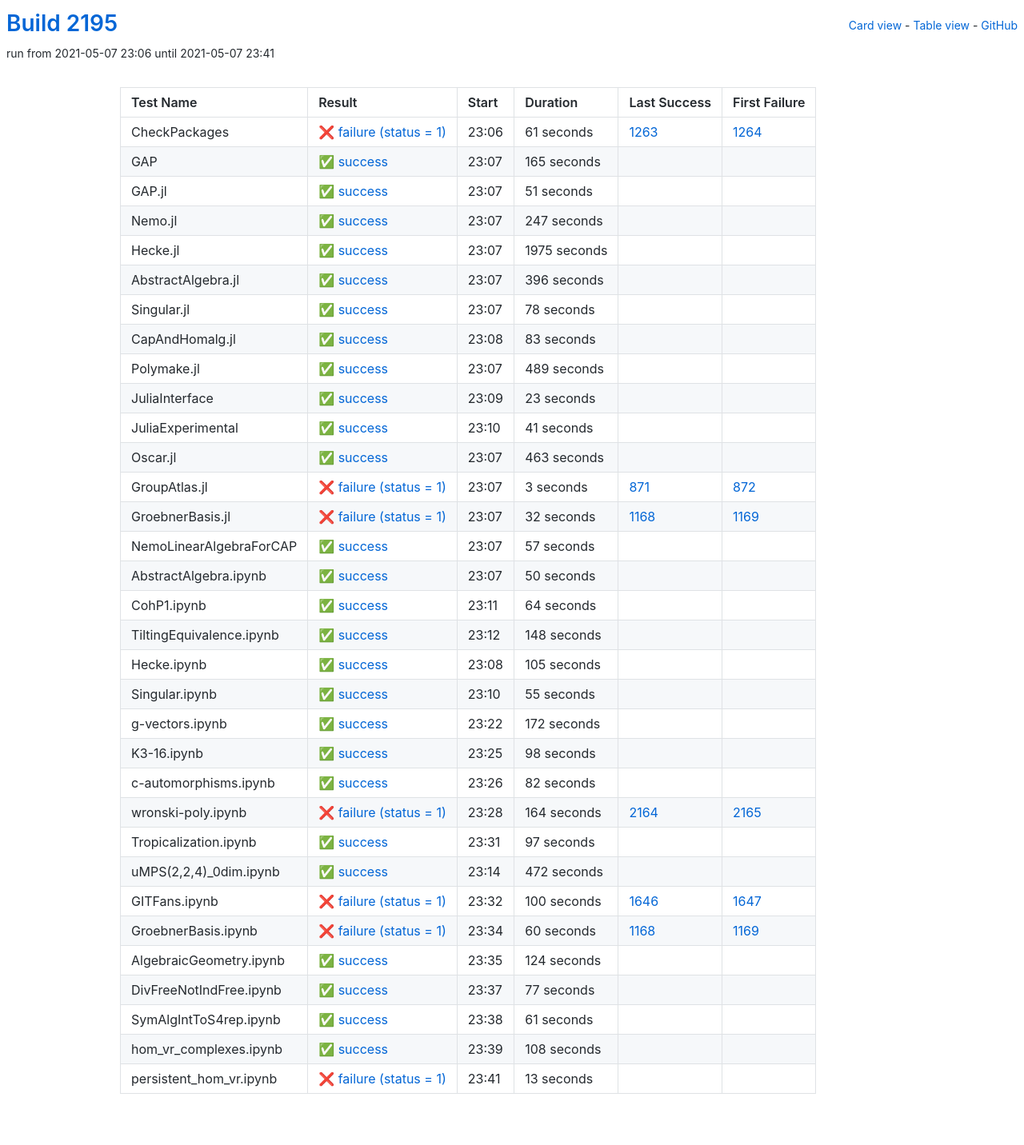
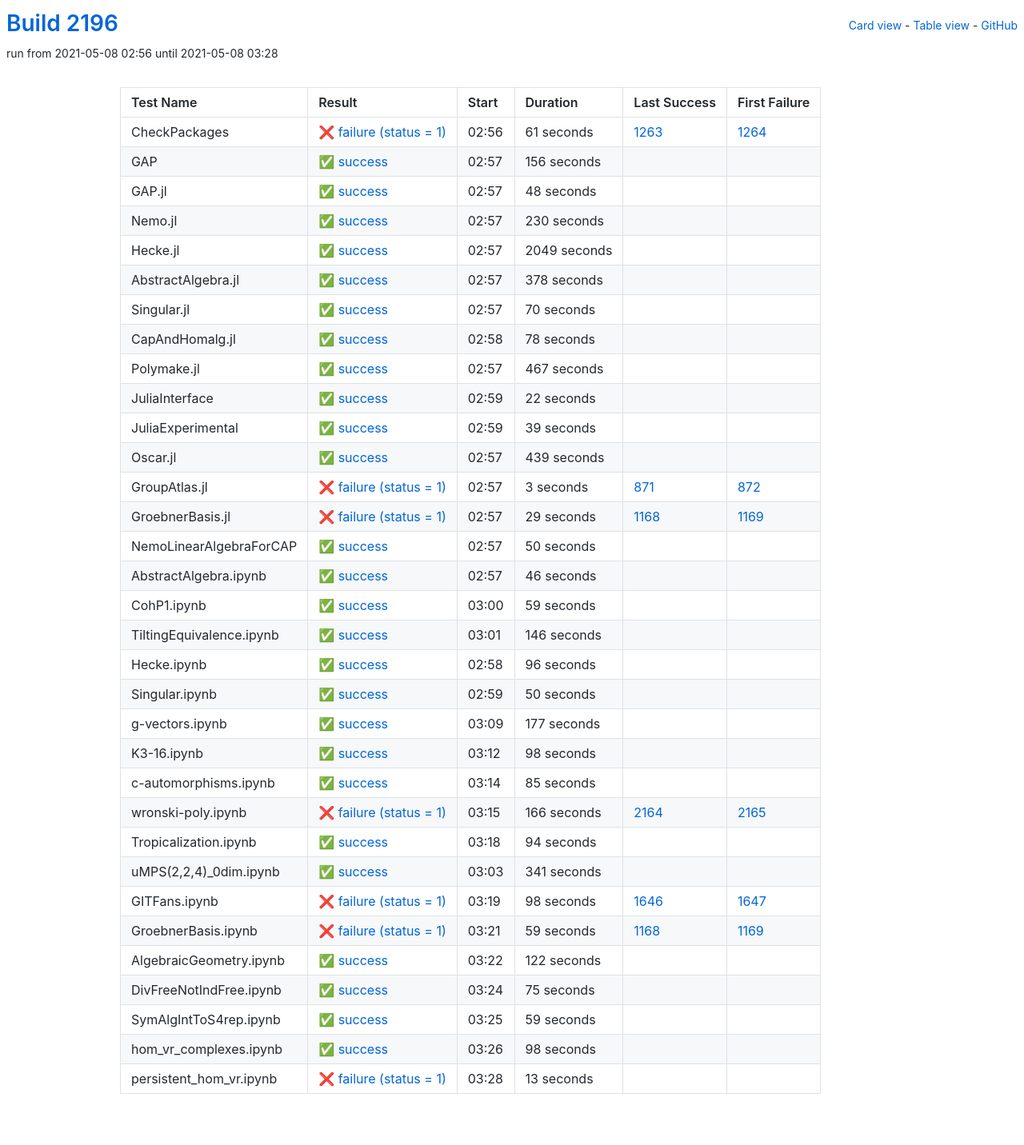
Before and after one commit to oscar-system/oscar-ci-status-stable, a Jekyll site: the page built from table.html, in a window 1280 px wide. Shown: the whole page at 80% size. Built offline with Jekyll 4.4.1, drawn with Linux system fonts in a browser that asks for light colours.

Commit message:
Build #2196

```diff
--- a/_data/ci.yml
+++ b/_data/ci.yml
@@ -1,6 +1,6 @@
 ---
-build: 2195
-build_url: https://oscarci.mathematik.uni-kl.de/job/oscar-stable/2195/
+build: 2196
+build_url: https://oscarci.mathematik.uni-kl.de/job/oscar-stable/2196/
 job: oscar-stable
 organization: oscar-system
 repo: oscar-ci-status-stable
@@ -8,8 +8,8 @@ repourl: https://github.com/oscar-system/oscar-ci-status-stable
 tests:
 - name: CheckPackages
   id: checkpackages
-  log: https://oscarci.mathematik.uni-kl.de/job/oscar-stable/2195/artifact/logs/build-2195/CheckPackages.log
-  start: 2021-05-07 23:06
+  log: https://oscarci.mathematik.uni-kl.de/job/oscar-stable/2196/artifact/logs/build-2196/CheckPackages.log
+  start: 2021-05-08 02:56
   success: false
   exitcode: 1
   status: failure
@@ -20,68 +20,80 @@ tests:
   first_failure_url: https://oscarci.mathematik.uni-kl.de/job/oscar-stable/1264/
 - name: GAP
   id: gap
-  log: https://oscarci.mathematik.uni-kl.de/job/oscar-stable/2195/artifact/logs/build-2195/GAP.log
-  start: 2021-05-07 23:07
+  log: https://oscarci.mathematik.uni-kl.de/job/oscar-stable/2196/artifact/logs/build-2196/GAP.log
+  start: 2021-05-08 02:57
   success: true
   exitcode: 0
   status: success
-  duration: 165
+  duration: 156
   last_success: false
   last_success_url:
   first_failure: false
   first_failure_url:
 - name: GAP.jl
   id: gap-jl
-  log: https://oscarci.mathematik.uni-kl.de/job/oscar-stable/2195/artifact/logs/build-2195/GAP.jl.log
-  start: 2021-05-07 23:07
+  log: https://oscarci.mathematik.uni-kl.de/job/oscar-stable/2196/artifact/logs/build-2196/GAP.jl.log
+  start: 2021-05-08 02:57
   success: true
   exitcode: 0
   status: success
-  duration: 51
+  duration: 48
   last_success: false
   last_success_url:
   first_failure: false
   first_failure_url:
 - name: Nemo.jl
   id: nemo-jl
-  log: https://oscarci.mathematik.uni-kl.de/job/oscar-stable/2195/artifact/logs/build-2195/Nemo.jl.log
-  start: 2021-05-07 23:07
+  log: https://oscarci.mathematik.uni-kl.de/job/oscar-stable/2196/artifact/logs/build-2196/Nemo.jl.log
+  start: 2021-05-08 02:57
   success: true
   exitcode: 0
   status: success
-  duration: 247
+  duration: 230
   last_success: false
   last_success_url:
   first_failure: false
   first_failure_url:
 - name: Hecke.jl
   id: hecke-jl
-  log: https://oscarci.mathematik.uni-kl.de/job/oscar-stable/2195/artifact/logs/build-2195/Hecke.jl.log
-  start: 2021-05-07 23:07
+  log: https://oscarci.mathematik.uni-kl.de/job/oscar-stable/2196/artifact/logs/build-2196/Hecke.jl.log
+  start: 2021-05-08 02:57
   success: true
   exitcode: 0
   status: success
-  duration: 1975
+  duration: 2049
   last_success: false
   last_success_url:
   first_failure: false
   first_failure_url:
 - name: AbstractAlgebra.jl
   id: abstractalgebra-jl
-  log: https://oscarci.mathematik.uni-kl.de/job/oscar-stable/2195/artifact/logs/build-2195/AbstractAlgebra.jl.log
-  start: 2021-05-07 23:07
+  log: https://oscarci.mathematik.uni-kl.de/job/oscar-stable/2196/artifact/logs/build-2196/AbstractAlgebra.jl.log
+  start: 2021-05-08 02:57
   success: true
   exitcode: 0
   status: success
-  duration: 396
+  duration: 378
   last_success: false
   last_success_url:
   first_failure: false
   first_failure_url:
 - name: Singular.jl
   id: singular-jl
-  log: https://oscarci.mathematik.uni-kl.de/job/oscar-stable/2195/artifact/logs/build-2195/Singular.jl.log
-  start: 2021-05-07 23:07
+  log: https://oscarci.mathematik.uni-kl.de/job/oscar-stable/2196/artifact/logs/build-2196/Singular.jl.log
+  start: 2021-05-08 02:57
+  success: true
+  exitcode: 0
+  status: success
+  duration: 70
+  last_success: false
+  last_success_url:
+  first_failure: false
+  first_failure_url:
+- name: CapAndHomalg.jl
+  id: capandhomalg-jl
+  log: https://oscarci.mathematik.uni-kl.de/job/oscar-stable/2196/artifact/logs/build-2196/CapAndHomalg.jl.log
+  start: 2021-05-08 02:58
   success: true
   exitcode: 0
   status: success
@@ -90,70 +102,58 @@ tests:
   last_success_url:
   first_failure: false
   first_failure_url:
-- name: CapAndHomalg.jl
-  id: capandhomalg-jl
-  log: https://oscarci.mathematik.uni-kl.de/job/oscar-stable/2195/artifact/logs/build-2195/CapAndHomalg.jl.log
-  start: 2021-05-07 23:08
+- name: Polymake.jl
+  id: polymake-jl
+  log: https://oscarci.mathematik.uni-kl.de/job/oscar-stable/2196/artifact/logs/build-2196/Polymake.jl.log
+  start: 2021-05-08 02:57
   success: true
   exitcode: 0
   status: success
-  duration: 83
-  last_success: false
-  last_success_url:
-  first_failure: false
-  first_failure_url:
-- name: Polymake.jl
-  id: polymake-jl
-  log: https://oscarci.mathematik.uni-kl.de/job/oscar-stable/2195/artifact/logs/build-2195/Polymake.jl.log
-  start: 2021-05-07 23:07
-  success: true
-  exitcode: 0
-  status: success
-  duration: 489
+  duration: 467
   last_success: false
   last_success_url:
   first_failure: false
   first_failure_url:
 - name: JuliaInterface
   id: juliainterface
-  log: https://oscarci.mathematik.uni-kl.de/job/oscar-stable/2195/artifact/logs/build-2195/JuliaInterface.log
-  start: 2021-05-07 23:09
+  log: https://oscarci.mathematik.uni-kl.de/job/oscar-stable/2196/artifact/logs/build-2196/JuliaInterface.log
+  start: 2021-05-08 02:59
   success: true
   exitcode: 0
   status: success
-  duration: 23
+  duration: 22
   last_success: false
   last_success_url:
   first_failure: false
   first_failure_url:
 - name: JuliaExperimental
   id: juliaexperimental
-  log: https://oscarci.mathematik.uni-kl.de/job/oscar-stable/2195/artifact/logs/build-2195/JuliaExperimental.log
-  start: 2021-05-07 23:10
+  log: https://oscarci.mathematik.uni-kl.de/job/oscar-stable/2196/artifact/logs/build-2196/JuliaExperimental.log
+  start: 2021-05-08 02:59
   success: true
   exitcode: 0
   status: success
-  duration: 41
+  duration: 39
   last_success: false
   last_success_url:
   first_failure: false
   first_failure_url:
 - name: Oscar.jl
   id: oscar-jl
-  log: https://oscarci.mathematik.uni-kl.de/job/oscar-stable/2195/artifact/logs/build-2195/Oscar.jl.log
-  start: 2021-05-07 23:07
+  log: https://oscarci.mathematik.uni-kl.de/job/oscar-stable/2196/artifact/logs/build-2196/Oscar.jl.log
+  start: 2021-05-08 02:57
   success: true
   exitcode: 0
   status: success
-  duration: 463
+  duration: 439
   last_success: false
   last_success_url:
   first_failure: false
   first_failure_url:
 - name: GroupAtlas.jl
   id: groupatlas-jl
-  log: https://oscarci.mathematik.uni-kl.de/job/oscar-stable/2195/artifact/logs/build-2195/GroupAtlas.jl.log
-  start: 2021-05-07 23:07
+  log: https://oscarci.mathematik.uni-kl.de/job/oscar-stable/2196/artifact/logs/build-2196/GroupAtlas.jl.log
+  start: 2021-05-08 02:57
   success: false
   exitcode: 1
   status: failure
@@ -164,32 +164,20 @@ tests:
   first_failure_url: https://oscarci.mathematik.uni-kl.de/job/oscar-stable/872/
 - name: GroebnerBasis.jl
   id: groebnerbasis-jl
-  log: https://oscarci.mathematik.uni-kl.de/job/oscar-stable/2195/artifact/logs/build-2195/GroebnerBasis.jl.log
-  start: 2021-05-07 23:07
+  log: https://oscarci.mathematik.uni-kl.de/job/oscar-stable/2196/artifact/logs/build-2196/GroebnerBasis.jl.log
+  start: 2021-05-08 02:57
   success: false
   exitcode: 1
   status: failure
-  duration: 32
+  duration: 29
   last_success: 1168
   last_success_url: https://oscarci.mathematik.uni-kl.de/job/oscar-stable/1168/
   first_failure: 1169
   first_failure_url: https://oscarci.mathematik.uni-kl.de/job/oscar-stable/1169/
 - name: NemoLinearAlgebraForCAP
   id: nemolinearalgebraforcap
-  log: https://oscarci.mathematik.uni-kl.de/job/oscar-stable/2195/artifact/logs/build-2195/NemoLinearAlgebraForCAP.log
-  start: 2021-05-07 23:07
-  success: true
-  exitcode: 0
-  status: success
-  duration: 57
-  last_success: false
-  last_success_url:
-  first_failure: false
-  first_failure_url:
-- name: AbstractAlgebra.ipynb
-  id: abstractalgebra-ipynb
-  log: https://oscarci.mathematik.uni-kl.de/job/oscar-stable/2195/artifact/logs/build-2195/AbstractAlgebra.ipynb.log
-  start: 2021-05-07 23:07
+  log: https://oscarci.mathematik.uni-kl.de/job/oscar-stable/2196/artifact/logs/build-2196/NemoLinearAlgebraForCAP.log
+  start: 2021-05-08 02:57
   success: true
   exitcode: 0
   status: success
@@ -198,70 +186,82 @@ tests:
   last_success_url:
   first_failure: false
   first_failure_url:
-- name: CohP1.ipynb
-  id: cohp1-ipynb
-  log: https://oscarci.mathematik.uni-kl.de/job/oscar-stable/2195/artifact/logs/build-2195/CohP1.ipynb.log
-  start: 2021-05-07 23:11
+- name: AbstractAlgebra.ipynb
+  id: abstractalgebra-ipynb
+  log: https://oscarci.mathematik.uni-kl.de/job/oscar-stable/2196/artifact/logs/build-2196/AbstractAlgebra.ipynb.log
+  start: 2021-05-08 02:57
   success: true
   exitcode: 0
   status: success
-  duration: 64
+  duration: 46
+  last_success: false
+  last_success_url:
+  first_failure: false
+  first_failure_url:
+- name: CohP1.ipynb
+  id: cohp1-ipynb
+  log: https://oscarci.mathematik.uni-kl.de/job/oscar-stable/2196/artifact/logs/build-2196/CohP1.ipynb.log
+  start: 2021-05-08 03:00
+  success: true
+  exitcode: 0
+  status: success
+  duration: 59
   last_success: false
   last_success_url:
   first_failure: false
   first_failure_url:
 - name: TiltingEquivalence.ipynb
   id: tiltingequivalence-ipynb
-  log: https://oscarci.mathematik.uni-kl.de/job/oscar-stable/2195/artifact/logs/build-2195/TiltingEquivalence.ipynb.log
-  start: 2021-05-07 23:12
+  log: https://oscarci.mathematik.uni-kl.de/job/oscar-stable/2196/artifact/logs/build-2196/TiltingEquivalence.ipynb.log
+  start: 2021-05-08 03:01
   success: true
   exitcode: 0
   status: success
-  duration: 148
+  duration: 146
   last_success: false
   last_success_url:
   first_failure: false
   first_failure_url:
 - name: Hecke.ipynb
   id: hecke-ipynb
-  log: https://oscarci.mathematik.uni-kl.de/job/oscar-stable/2195/artifact/logs/build-2195/Hecke.ipynb.log
-  start: 2021-05-07 23:08
+  log: https://oscarci.mathematik.uni-kl.de/job/oscar-stable/2196/artifact/logs/build-2196/Hecke.ipynb.log
+  start: 2021-05-08 02:58
   success: true
   exitcode: 0
   status: success
-  duration: 105
+  duration: 96
   last_success: false
   last_success_url:
   first_failure: false
   first_failure_url:
 - name: Singular.ipynb
   id: singular-ipynb
-  log: https://oscarci.mathematik.uni-kl.de/job/oscar-stable/2195/artifact/logs/build-2195/Singular.ipynb.log
-  start: 2021-05-07 23:10
+  log: https://oscarci.mathematik.uni-kl.de/job/oscar-stable/2196/artifact/logs/build-2196/Singular.ipynb.log
+  start: 2021-05-08 02:59
   success: true
   exitcode: 0
   status: success
-  duration: 55
+  duration: 50
   last_success: false
   last_success_url:
   first_failure: false
   first_failure_url:
 - name: g-vectors.ipynb
   id: g-vectors-ipynb
-  log: https://oscarci.mathematik.uni-kl.de/job/oscar-stable/2195/artifact/logs/build-2195/g-vectors.ipynb.log
-  start: 2021-05-07 23:22
+  log: https://oscarci.mathematik.uni-kl.de/job/oscar-stable/2196/artifact/logs/build-2196/g-vectors.ipynb.log
+  start: 2021-05-08 03:09
   success: true
   exitcode: 0
   status: success
-  duration: 172
+  duration: 177
   last_success: false
   last_success_url:
   first_failure: false
   first_failure_url:
 - name: K3-16.ipynb
   id: k3-16-ipynb
-  log: https://oscarci.mathematik.uni-kl.de/job/oscar-stable/2195/artifact/logs/build-2195/K3-16.ipynb.log
-  start: 2021-05-07 23:25
+  log: https://oscarci.mathematik.uni-kl.de/job/oscar-stable/2196/artifact/logs/build-2196/K3-16.ipynb.log
+  start: 2021-05-08 03:12
   success: true
   exitcode: 0
   status: success
@@ -272,128 +272,128 @@ tests:
   first_failure_url:
 - name: c-automorphisms.ipynb
   id: c-automorphisms-ipynb
-  log: https://oscarci.mathematik.uni-kl.de/job/oscar-stable/2195/artifact/logs/build-2195/c-automorphisms.ipynb.log
-  start: 2021-05-07 23:26
+  log: https://oscarci.mathematik.uni-kl.de/job/oscar-stable/2196/artifact/logs/build-2196/c-automorphisms.ipynb.log
+  start: 2021-05-08 03:14
   success: true
   exitcode: 0
   status: success
-  duration: 82
+  duration: 85
   last_success: false
   last_success_url:
   first_failure: false
   first_failure_url:
 - name: wronski-poly.ipynb
   id: wronski-poly-ipynb
-  log: https://oscarci.mathematik.uni-kl.de/job/oscar-stable/2195/artifact/logs/build-2195/wronski-poly.ipynb.log
-  start: 2021-05-07 23:28
+  log: https://oscarci.mathematik.uni-kl.de/job/oscar-stable/2196/artifact/logs/build-2196/wronski-poly.ipynb.log
+  start: 2021-05-08 03:15
   success: false
   exitcode: 1
   status: failure
-  duration: 164
+  duration: 166
   last_success: 2164
   last_success_url: https://oscarci.mathematik.uni-kl.de/job/oscar-stable/2164/
   first_failure: 2165
   first_failure_url: https://oscarci.mathematik.uni-kl.de/job/oscar-stable/2165/
 - name: Tropicalization.ipynb
   id: tropicalization-ipynb
-  log: https://oscarci.mathematik.uni-kl.de/job/oscar-stable/2195/artifact/logs/build-2195/Tropicalization.ipynb.log
-  start: 2021-05-07 23:31
+  log: https://oscarci.mathematik.uni-kl.de/job/oscar-stable/2196/artifact/logs/build-2196/Tropicalization.ipynb.log
+  start: 2021-05-08 03:18
   success: true
   exitcode: 0
   status: success
-  duration: 97
+  duration: 94
   last_success: false
   last_success_url:
   first_failure: false
   first_failure_url:
 - name: uMPS(2,2,4)_0dim.ipynb
   id: umps-2-2-4-0dim-ipynb
-  log: https://oscarci.mathematik.uni-kl.de/job/oscar-stable/2195/artifact/logs/build-2195/uMPS-2-2-4-_0dim.ipynb.log
-  start: 2021-05-07 23:14
+  log: https://oscarci.mathematik.uni-kl.de/job/oscar-stable/2196/artifact/logs/build-2196/uMPS-2-2-4-_0dim.ipynb.log
+  start: 2021-05-08 03:03
   success: true
   exitcode: 0
   status: success
-  duration: 472
+  duration: 341
   last_success: false
   last_success_url:
   first_failure: false
   first_failure_url:
 - name: GITFans.ipynb
   id: gitfans-ipynb
-  log: https://oscarci.mathematik.uni-kl.de/job/oscar-stable/2195/artifact/logs/build-2195/GITFans.ipynb.log
-  start: 2021-05-07 23:32
+  log: https://oscarci.mathematik.uni-kl.de/job/oscar-stable/2196/artifact/logs/build-2196/GITFans.ipynb.log
+  start: 2021-05-08 03:19
   success: false
   exitcode: 1
   status: failure
-  duration: 100
+  duration: 98
   last_success: 1646
   last_success_url: https://oscarci.mathematik.uni-kl.de/job/oscar-stable/1646/
   first_failure: 1647
   first_failure_url: https://oscarci.mathematik.uni-kl.de/job/oscar-stable/1647/
 - name: GroebnerBasis.ipynb
   id: groebnerbasis-ipynb
-  log: https://oscarci.mathematik.uni-kl.de/job/oscar-stable/2195/artifact/logs/build-2195/GroebnerBasis.ipynb.log
-  start: 2021-05-07 23:34
+  log: https://oscarci.mathematik.uni-kl.de/job/oscar-stable/2196/artifact/logs/build-2196/GroebnerBasis.ipynb.log
+  start: 2021-05-08 03:21
   success: false
   exitcode: 1
   status: failure
-  duration: 60
+  duration: 59
   last_success: 1168
   last_success_url: https://oscarci.mathematik.uni-kl.de/job/oscar-stable/1168/
   first_failure: 1169
   first_failure_url: https://oscarci.mathematik.uni-kl.de/job/oscar-stable/1169/
 - name: AlgebraicGeometry.ipynb
   id: algebraicgeometry-ipynb
-  log: https://oscarci.mathematik.uni-kl.de/job/oscar-stable/2195/artifact/logs/build-2195/AlgebraicGeometry.ipynb.log
-  start: 2021-05-07 23:35
+  log: https://oscarci.mathematik.uni-kl.de/job/oscar-stable/2196/artifact/logs/build-2196/AlgebraicGeometry.ipynb.log
+  start: 2021-05-08 03:22
   success: true
   exitcode: 0
   status: success
-  duration: 124
+  duration: 122
   last_success: false
   last_success_url:
   first_failure: false
   first_failure_url:
 - name: DivFreeNotIndFree.ipynb
   id: divfreenotindfree-ipynb
-  log: https://oscarci.mathematik.uni-kl.de/job/oscar-stable/2195/artifact/logs/build-2195/DivFreeNotIndFree.ipynb.log
-  start: 2021-05-07 23:37
+  log: https://oscarci.mathematik.uni-kl.de/job/oscar-stable/2196/artifact/logs/build-2196/DivFreeNotIndFree.ipynb.log
+  start: 2021-05-08 03:24
   success: true
   exitcode: 0
   status: success
-  duration: 77
+  duration: 75
   last_success: false
   last_success_url:
   first_failure: false
   first_failure_url:
 - name: SymAlgIntToS4rep.ipynb
   id: symalginttos4rep-ipynb
-  log: https://oscarci.mathematik.uni-kl.de/job/oscar-stable/2195/artifact/logs/build-2195/SymAlgIntToS4rep.ipynb.log
-  start: 2021-05-07 23:38
+  log: https://oscarci.mathematik.uni-kl.de/job/oscar-stable/2196/artifact/logs/build-2196/SymAlgIntToS4rep.ipynb.log
+  start: 2021-05-08 03:25
   success: true
   exitcode: 0
   status: success
-  duration: 61
+  duration: 59
   last_success: false
   last_success_url:
   first_failure: false
   first_failure_url:
 - name: hom_vr_complexes.ipynb
   id: hom-vr-complexes-ipynb
-  log: https://oscarci.mathematik.uni-kl.de/job/oscar-stable/2195/artifact/logs/build-2195/hom_vr_complexes.ipynb.log
-  start: 2021-05-07 23:39
+  log: https://oscarci.mathematik.uni-kl.de/job/oscar-stable/2196/artifact/logs/build-2196/hom_vr_complexes.ipynb.log
+  start: 2021-05-08 03:26
   success: true
   exitcode: 0
   status: success
-  duration: 108
+  duration: 98
   last_success: false
   last_success_url:
   first_failure: false
   first_failure_url:
 - name: persistent_hom_vr.ipynb
   id: persistent-hom-vr-ipynb
-  log: https://oscarci.mathematik.uni-kl.de/job/oscar-stable/2195/artifact/logs/build-2195/persistent_hom_vr.ipynb.log
-  start: 2021-05-07 23:41
+  log: https://oscarci.mathematik.uni-kl.de/job/oscar-stable/2196/artifact/logs/build-2196/persistent_hom_vr.ipynb.log
+  start: 2021-05-08 03:28
   success: false
   exitcode: 1
   status: failure
```
Also changed, not shown: README.md.
